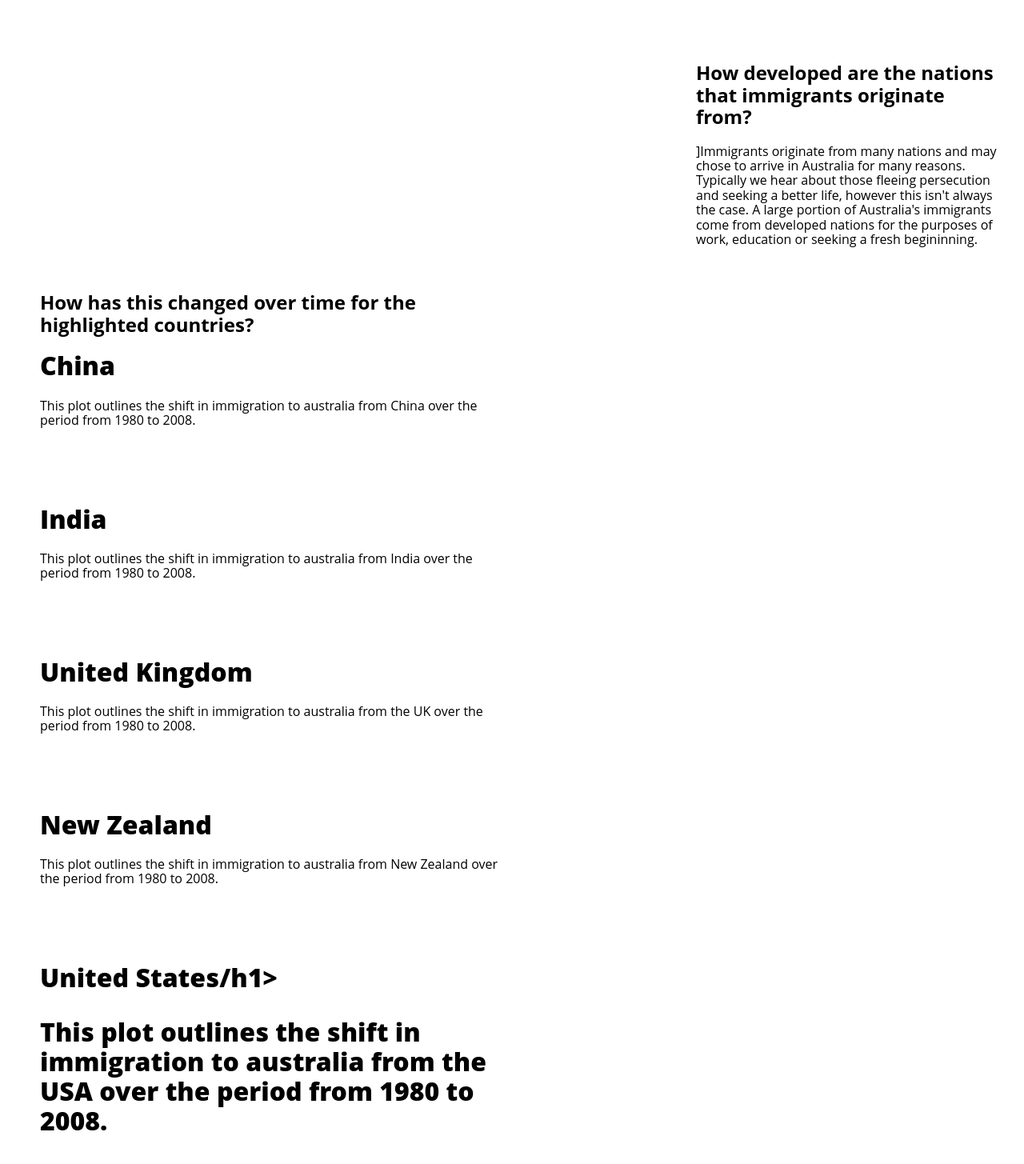
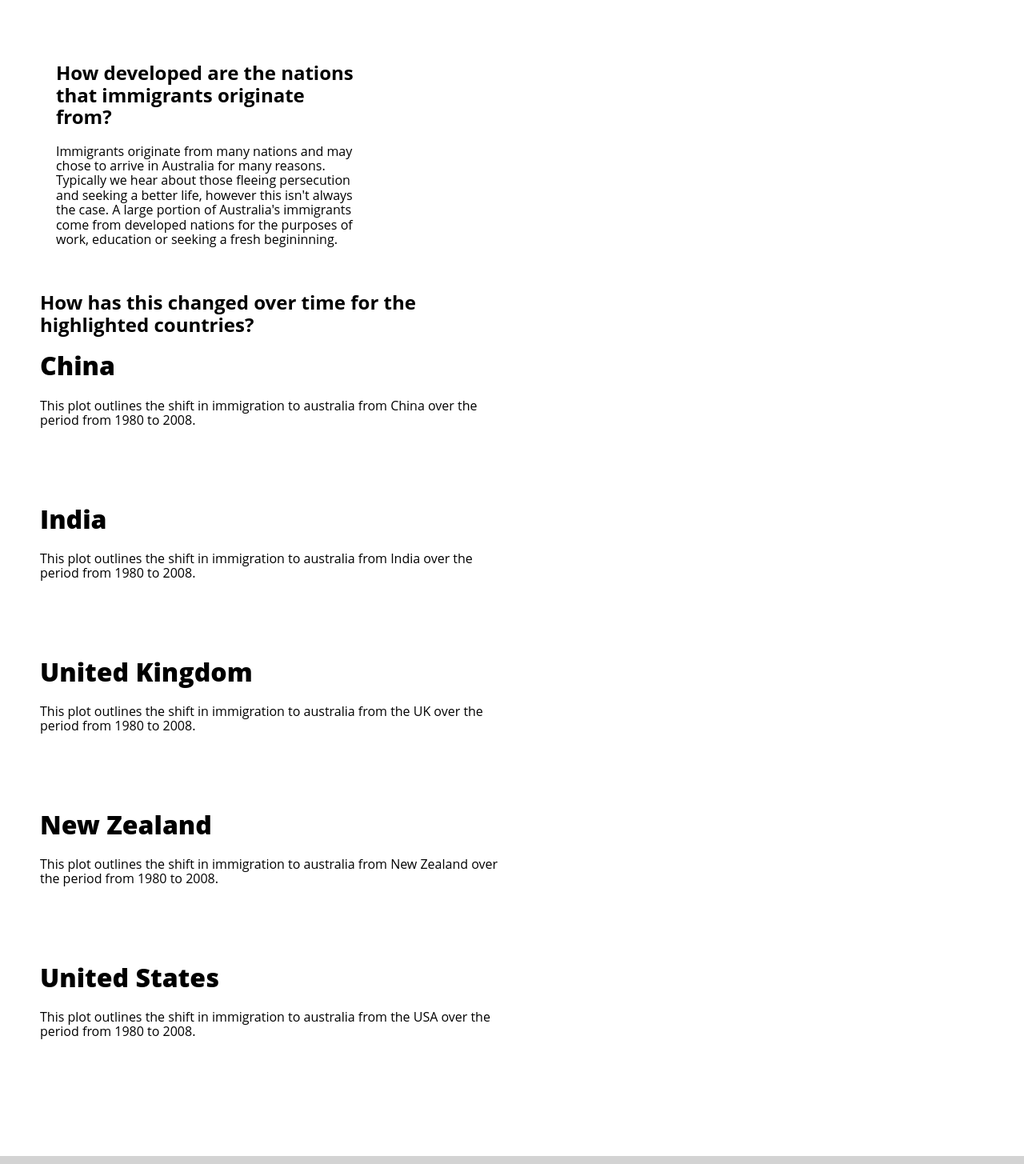
Before and after one commit to benyeap/FIT3179, a plain HTML site: page index.html in a window 1280 px wide. Shown: the part 488-1943 px from the top of the page at 80% size. Drawn offline with nearby package versions, Linux system fonts and the light colour scheme; a script that the page names is missing.

Commit message:
Update index.html

```diff
--- a/index.html
+++ b/index.html
@@ -1,7 +1,7 @@
 <!DOCTYPE html>
 <html>
     <head>
-        <title>Week 10 Homework - multiple visualisations </title>
+        <title>Data Visualisation 2 - Australian Immigration </title>
         <script src="https://cdn.jsdelivr.net/npm/vega@5.20.2"></script>
         <script src="https://cdn.jsdelivr.net/npm/vega-lite@5.1.0"></script>
         <script src="https://cdn.jsdelivr.net/npm/vega-embed@6.17.0"></script>
@@ -65,16 +65,17 @@
 
                          <!-- pure grid group -->
                 <div class="pure-g">
-                  <div class="pure-u-2-3">
-                    <div id="vis3" class="vis-container"></div>
-                  </div>
+
                   <div class="pure-u-1-3">
                     <div class="description description-right">
                       <h2>How developed are the nations that immigrants originate from? </h2>
-                      <p>]Immigrants originate from many nations and may chose to arrive in Australia for many reasons. Typically we hear
+                      <p>Immigrants originate from many nations and may chose to arrive in Australia for many reasons. Typically we hear
                       about those fleeing persecution and seeking a better life, however this isn't always the case. A large portion of Australia's
                       immigrants come from developed nations for the purposes of work, education or seeking a fresh begininning.</p>
                     </div>
+                  </div>
+                     <div class="pure-u-2-3">
+                    <div id="vis3" class="vis-container"></div>
                   </div>
                 </div>
                 <!-- end pure grid group -->
@@ -161,7 +162,7 @@
              <div class="pure-g">
                 <div class="pure-u-1-2">
                   <div class="description description-left">
-                    <h1>United States/h1>
+                    <h1>United States</h1>
                     <p>This plot outlines the shift in immigration to australia from the USA
                         over the period from 1980 to 2008.
                     </p>
```
